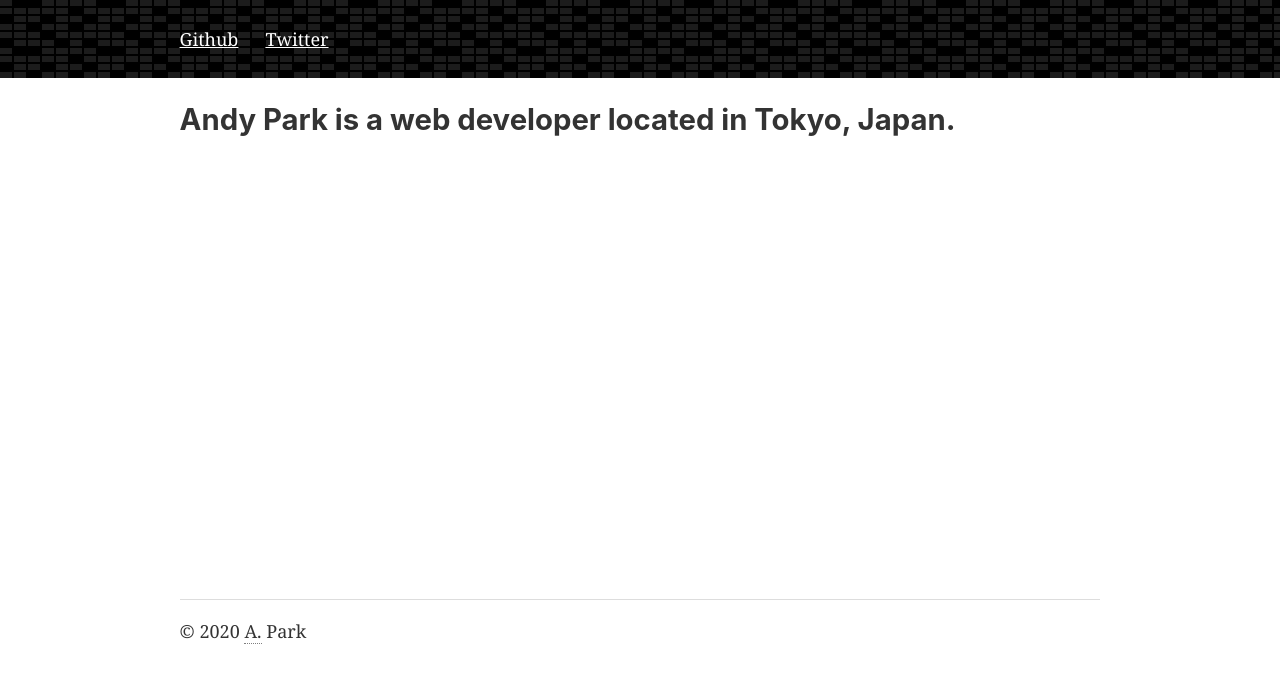
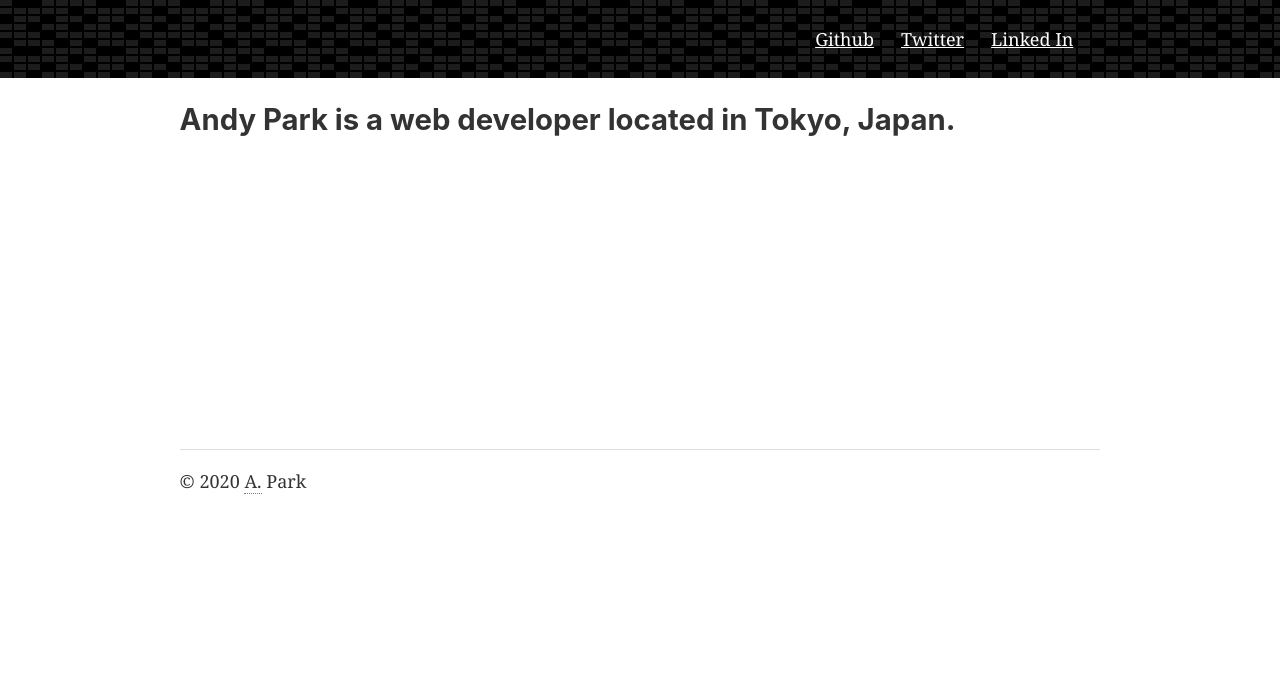
Before and after one commit to atparkweb/blog, a Gatsby site: page / in a window 1280 px wide. Built offline with nearby package versions, Linux system fonts and the light colour scheme; Gatsby itself is replaced by a stand-in of ours.

Commit message:
Update layout css

```diff
--- a/src/components/header.js
+++ b/src/components/header.js
@@ -17,8 +17,7 @@ const Header = ({ siteTitle }) => (
         margin: `0 auto`,
         maxWidth: 960,
         padding: `1.45rem 1.0875rem`,
-      }}
-    >
+      }}>
       <SocialNav />
     </div>
   </header>
--- a/src/components/social_nav.js
+++ b/src/components/social_nav.js
@@ -1,15 +1,16 @@
 import React from "react"
 import GithubSvg from "../images/github.inline.svg"
 import TwitterSvg from "../images/twitter.inline.svg"
-//import LinkedInSvg from "../images/linked_in.inline.svg"
+import LinkedInSvg from "../images/linked_in.inline.svg"
 
 import IconLink from "./icon_link"
 
 const SocialNav = () => {
   return (
-    <div>
+    <div style={{display: `flex`, justifyContent: `flex-end`}}>
       <IconLink uri="https://github.com/atparkweb" title="Github" icon={GithubSvg} />
       <IconLink uri="https://twitter.com/atparkweb2" title="Twitter" icon={TwitterSvg} />
+      <IconLink uri="https://www.linkedin.com/in/andrew-park-13874719/" title="Linked In" icon={LinkedInSvg} />
     </div>
   )
 }
--- a/src/pages/index.js
+++ b/src/pages/index.js
@@ -7,7 +7,7 @@ const IndexPage = () => (
   <Layout>
     <SEO title="Home" />
     <h2>Andy Park is a web developer located in Tokyo, Japan.</h2>
-    <div style={{ maxWidth: `300px`, marginBottom: `1.45rem`, minHeight: `400px` }}>
+    <div style={{ maxWidth: `300px`, marginBottom: `1.45rem`, minHeight: `250px` }}>
     </div>
   </Layout>
 )
```
